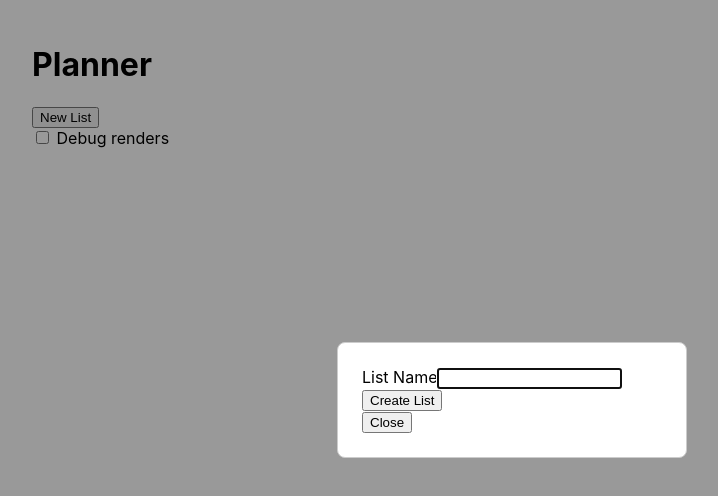
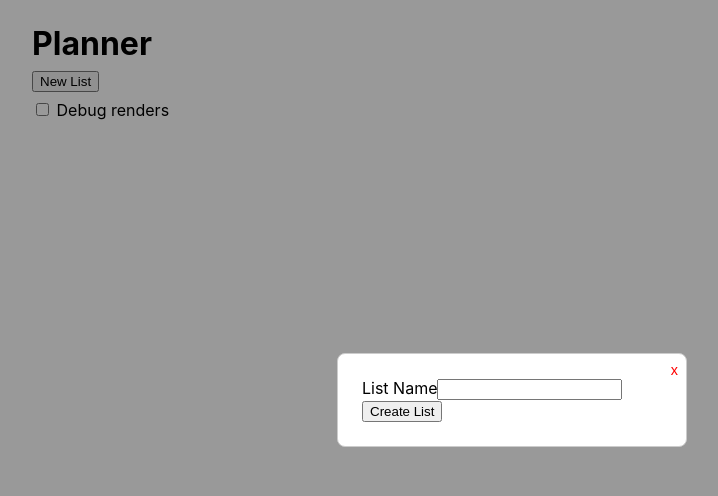
Before and after one commit to pwn493/react-planner, a React (Create React App) app: page / in a window 1280 px wide. Both pictures are taken after a click on the button "New List". Shown: the top 496 px of the page, without its empty margins (128-846 px from the left). Built offline with nearby package versions, Linux system fonts and the light colour scheme.

Commit message:
UI refinements

```diff
--- a/src/App.css
+++ b/src/App.css
@@ -4,25 +4,67 @@
   padding: 24px;
 }
 
+.App h1 {
+  margin: 0;
+}
+
+.new-list-button {
+  margin: 8px 0;
+}
+
 dialog {
+  position: relative;
   border: 1px solid #ccc;
   border-radius: 8px;
   padding: 24px;
   min-width: 300px;
 }
 
+.modal-close-button {
+  position: absolute;
+  top: 8px;
+  right: 8px;
+  background: none;
+  border: none;
+  color: red;
+  font-size: 0.9rem;
+  padding: 0;
+  cursor: pointer;
+}
+
 dialog::backdrop {
   background: rgba(0, 0, 0, 0.4);
 }
 
+.task-lists {
+  display: flex;
+  flex-wrap: wrap;
+  gap: 24px;
+}
+
 .task-list {
-  margin-bottom: 24px;
+  border: 1px solid #000;
+  border-radius: 8px;
+  padding: 12px;
+  width: fit-content;
+}
+
+.task-list h2 {
+  margin-top: 0;
+  padding-top: 0;
+  display: flex;
+  justify-content: space-between;
+  align-items: center;
 }
 
 .delete-list-button {
+  background: none;
+  border: none;
+  color: red;
+  font-size: 0.9rem;
+  padding: 0;
   margin-left: 8px;
-  font-size: 0.8rem;
-  padding: 2px 6px;
+  cursor: pointer;
 }
 
 .task {
@@ -30,4 +72,5 @@ dialog::backdrop {
   gap: 12px;
   align-items: center;
   padding: 8px 0;
+  width: fit-content;
 }
--- a/src/components/Modal.js
+++ b/src/components/Modal.js
@@ -20,10 +20,8 @@ function Modal({ isOpen, onClose, children }) {
 
   return (
     <dialog ref={ref} onCancel={handleCancel}>
+      <button className="modal-close-button" onClick={onClose}>x</button>
       {children}
-      <div>
-        <button onClick={onClose}>Close</button>
-      </div>
     </dialog>
   );
 }
--- a/src/components/NewTaskList.js
+++ b/src/components/NewTaskList.js
@@ -9,7 +9,7 @@ function NewTaskList() {
 
   return (
     <>
-      <button onClick={() => setOpen(true)}>New List</button>
+      <button className="new-list-button" onClick={() => setOpen(true)}>New List</button>
       <Modal isOpen={isOpen} onClose={() => setOpen(false)}>
         <CreateTaskList onSubmit={name => { addTaskList(name); setOpen(false); }} />
       </Modal>
```
